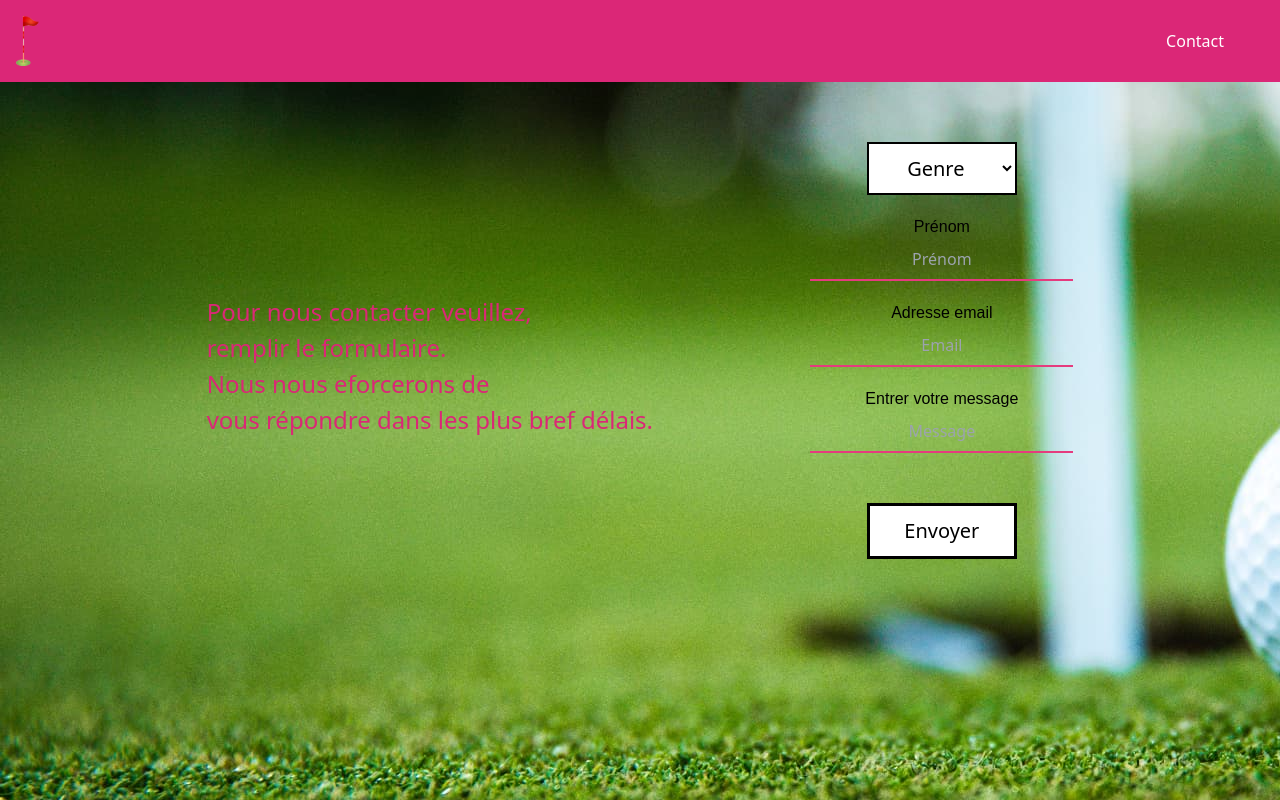
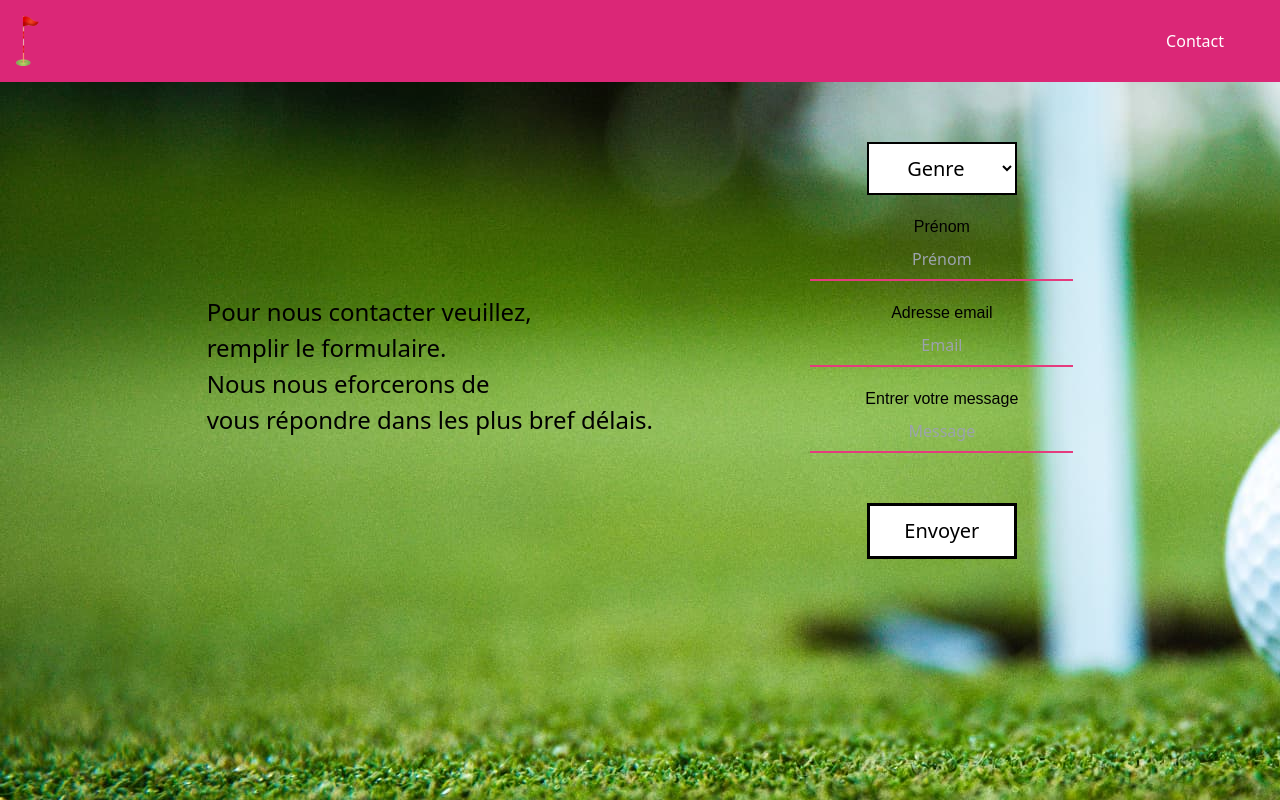
Before and after one commit to lucy-madec/clicker, a plain HTML site: page contact.html in a window 1280 px wide. Drawn offline with nearby package versions, Linux system fonts and the light colour scheme.

Commit message:
Fin du Formulaire

```diff
--- a/contact.html
+++ b/contact.html
@@ -23,7 +23,7 @@
     </header>
     <main>
         <section class="contact mt-10">
-            <p class="message_contact text-pink-600">
+            <p class="message_contact">
                 Pour nous contacter veuillez,<br> remplir le formulaire.<br>
                 Nous nous eforcerons de<br> vous répondre dans les plus bref délais.
             </p>
```
